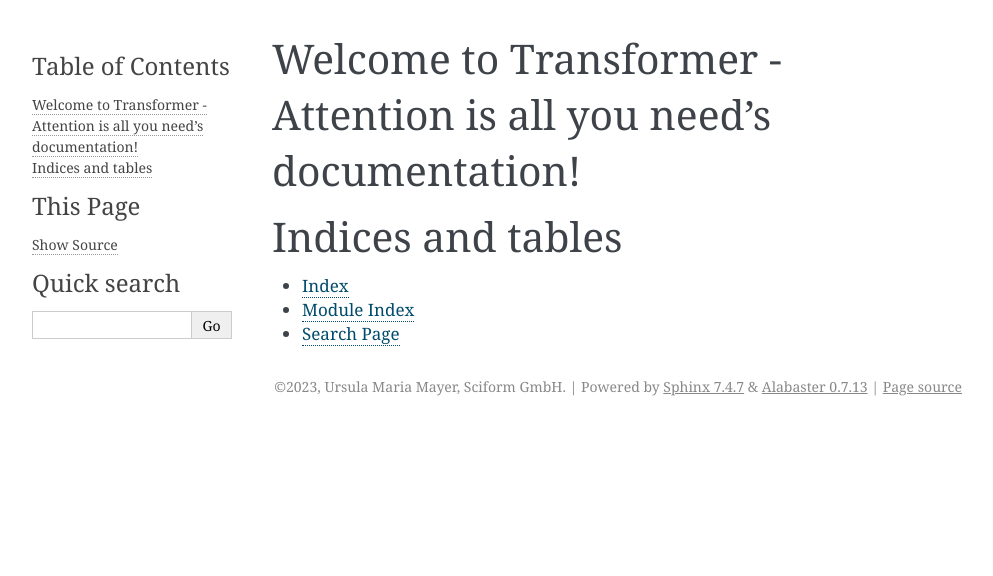
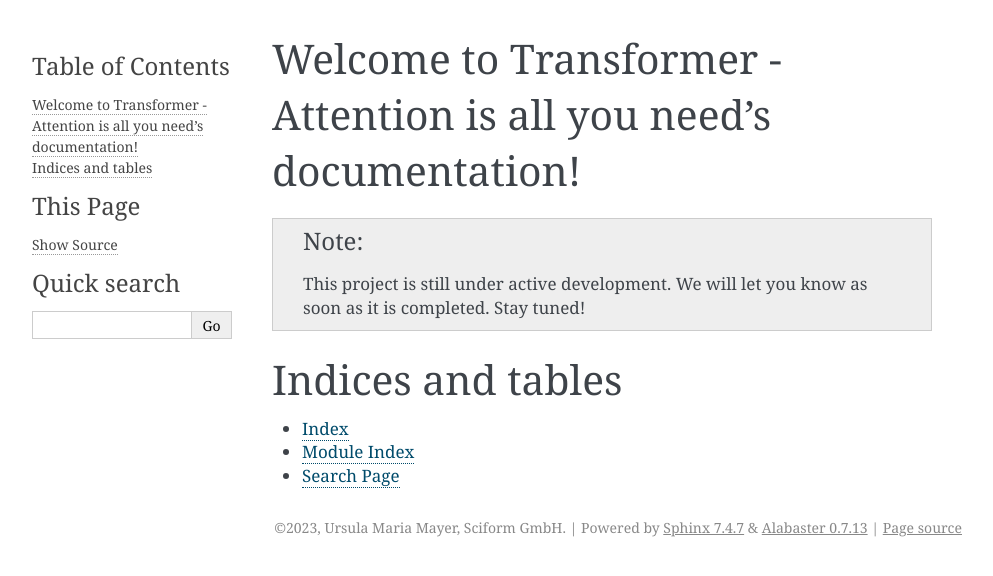
Before and after one commit to Sciform/transformer-attention-is-all-you-need-implementation, a Sphinx documentation site: the page built from docs/source/index.rst, in a window 1280 px wide. Shown: the top 576 px of the page, without its empty margins (148-1141 px from the left). Built offline with Sphinx 7.4.7, drawn with Linux system fonts in a browser that asks for light colours.

Commit message:
fix read the docs

```diff
--- a/docs/source/index.rst
+++ b/docs/source/index.rst
@@ -6,10 +6,15 @@
 Welcome to Transformer - Attention is all you need's documentation!
 ===================================================================
 
+.. note::
+   This project is still under active development.
+   We will let you know as soon as it is completed.
+   Stay tuned!
+
+
 .. toctree::
    :maxdepth: 2
    :caption: Contents:
-
 
 
 Indices and tables
```
Also changed, not shown: README.md (+6 -1 lines), .readthedocs.yaml, 5 other files.
